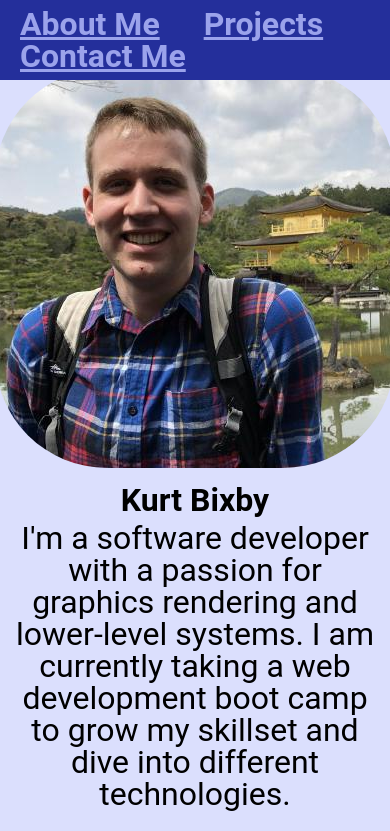
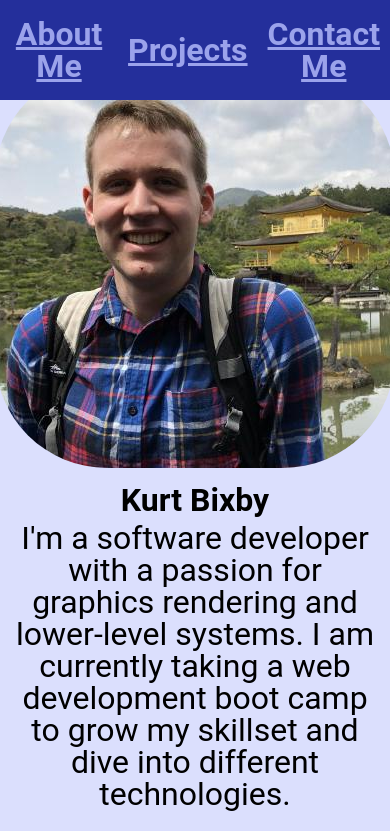
Before and after one commit to kurtbixby/Boot-Camp-Challenge-02-Portfolio, a plain HTML site: page index.html in a window 390 px wide. Shown: the top 831 px of the page. Drawn offline with Linux system fonts and the light colour scheme.

Commit message:
Fixed a bug in navigation rendering when on very narrow devices.

```diff
--- a/assets/styles/style.css
+++ b/assets/styles/style.css
@@ -58,13 +58,15 @@ a:hover {
 nav ul {
     padding-top: 8px;
     padding-bottom: 8px;
+
+    display: flex;
 }
 
 nav li {
     display: inline;
     color: var(--color-2);
     font-weight: bolder;
-    margin: 20px;
+    margin: 10px;
 }
 
 #about-me {
@@ -215,6 +217,18 @@ footer {
 }
 
 @media screen and (max-width: 576px) {
+    nav ul {
+        display: flex;
+        flex-flow: row;
+        align-items: center;
+        justify-content: center;
+    }
+
+    nav li {
+        flex: 1 1 30%;
+        text-align: center;
+    }
+
     a {
         font-size: xx-large;
     }
```
